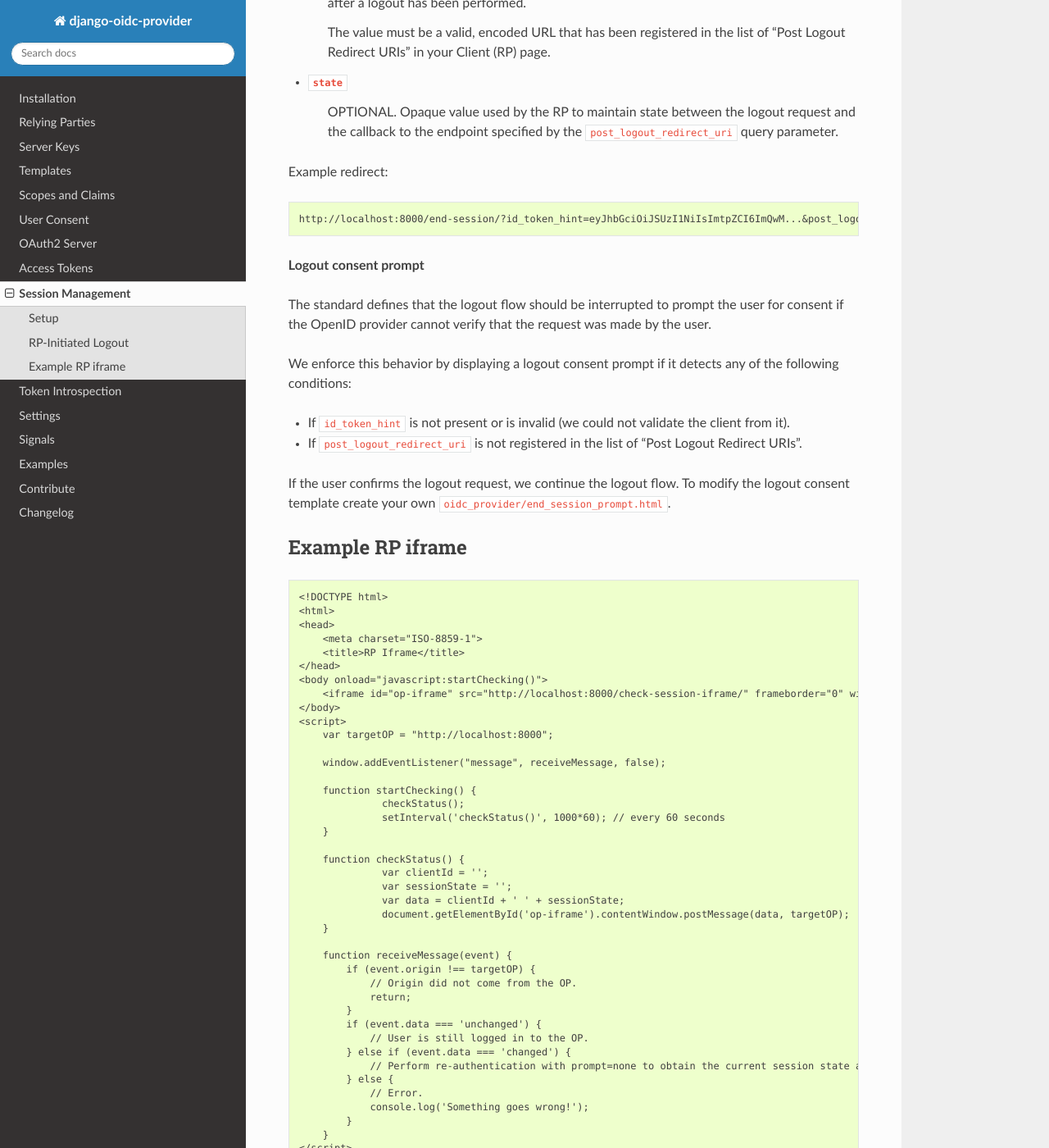
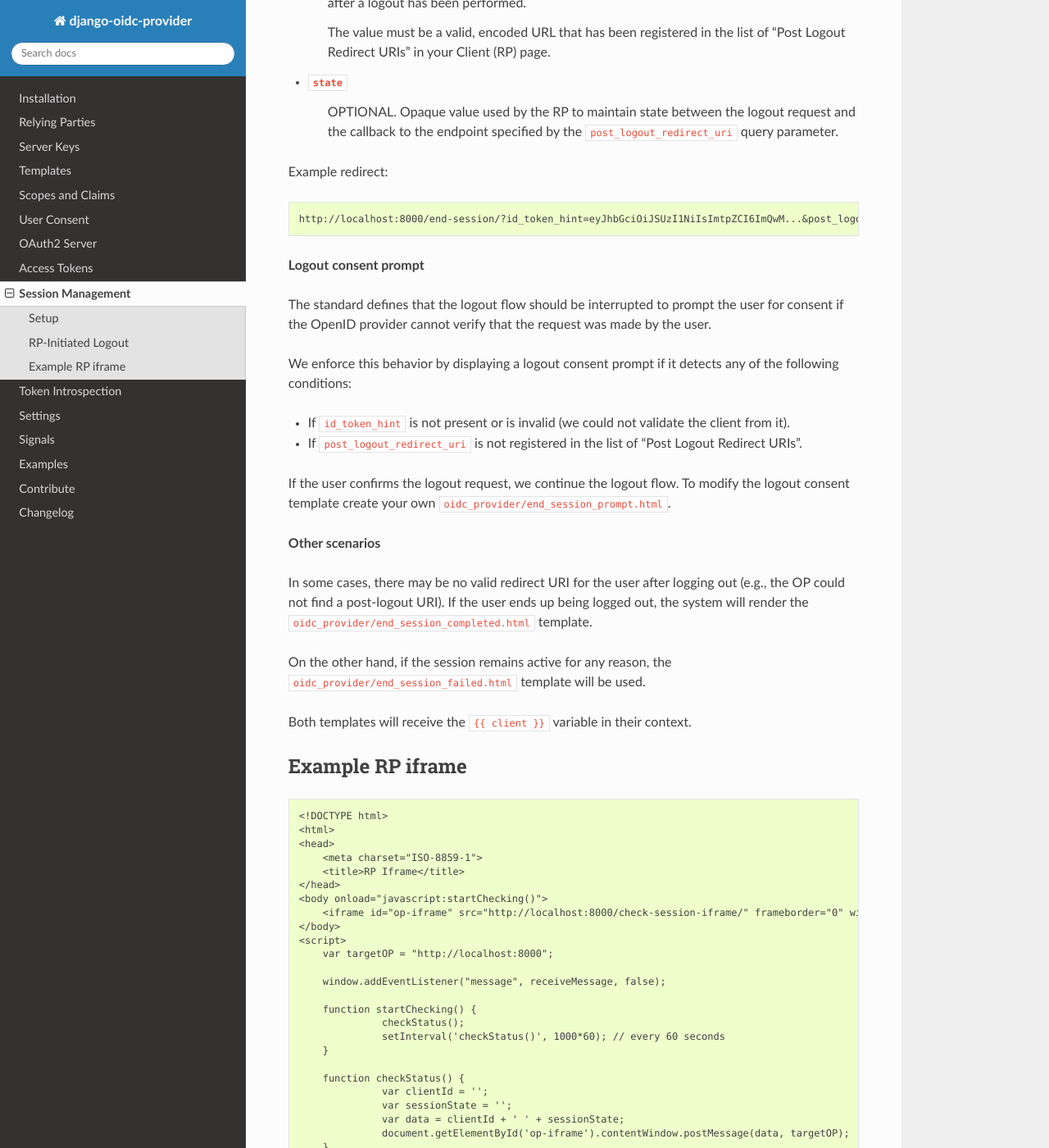
Before and after one commit to juanifioren/django-oidc-provider, a Sphinx documentation site: the page built from docs/sections/sessionmanagement.rst, in a window 1280 px wide and 1400 px high, scrolled down 1120 px. Shown: the whole window at 82% size. Built offline with Sphinx 7.4.7 and the Read the Docs theme 3.1.0, drawn with Linux system fonts in a browser that asks for light colours.

Commit message:
Work on end_session_endpoint

```diff
--- a/docs/sections/sessionmanagement.rst
+++ b/docs/sections/sessionmanagement.rst
@@ -42,7 +42,7 @@ Parameters that are passed as query parameters in the logout request:
 
 Example redirect::
 
-    http://localhost:8000/end-session/?id_token_hint=eyJhbGciOiJSUzI1NiIsImtpZCI6ImQwM...&post_logout_redirect_uri=http://rp.example.com/logged-out/&state=c91c03ea6c46a86
+    http://localhost:8000/end-session/?id_token_hint=eyJhbGciOiJSUzI1NiIsImtpZCI6ImQwM...&post_logout_redirect_uri=http%3A%2F%2Frp.example.com%2Flogged-out%2F&state=c91c03ea6c46a86
 
 **Logout consent prompt**
 
@@ -54,6 +54,14 @@ We enforce this behavior by displaying a logout consent prompt if it detects any
 * If ``post_logout_redirect_uri`` is not registered in the list of "Post Logout Redirect URIs".
 
 If the user confirms the logout request, we continue the logout flow. To modify the logout consent template create your own ``oidc_provider/end_session_prompt.html``.
+
+**Other scenarios**
+
+In some cases, there may be no valid redirect URI for the user after logging out (e.g., the OP could not find a post-logout URI). If the user ends up being logged out, the system will render the ``oidc_provider/end_session_completed.html`` template.
+
+On the other hand, if the session remains active for any reason, the ``oidc_provider/end_session_failed.html`` template will be used.
+
+Both templates will receive the ``{{ client }}`` variable in their context.
 
 Example RP iframe
 =================
```
